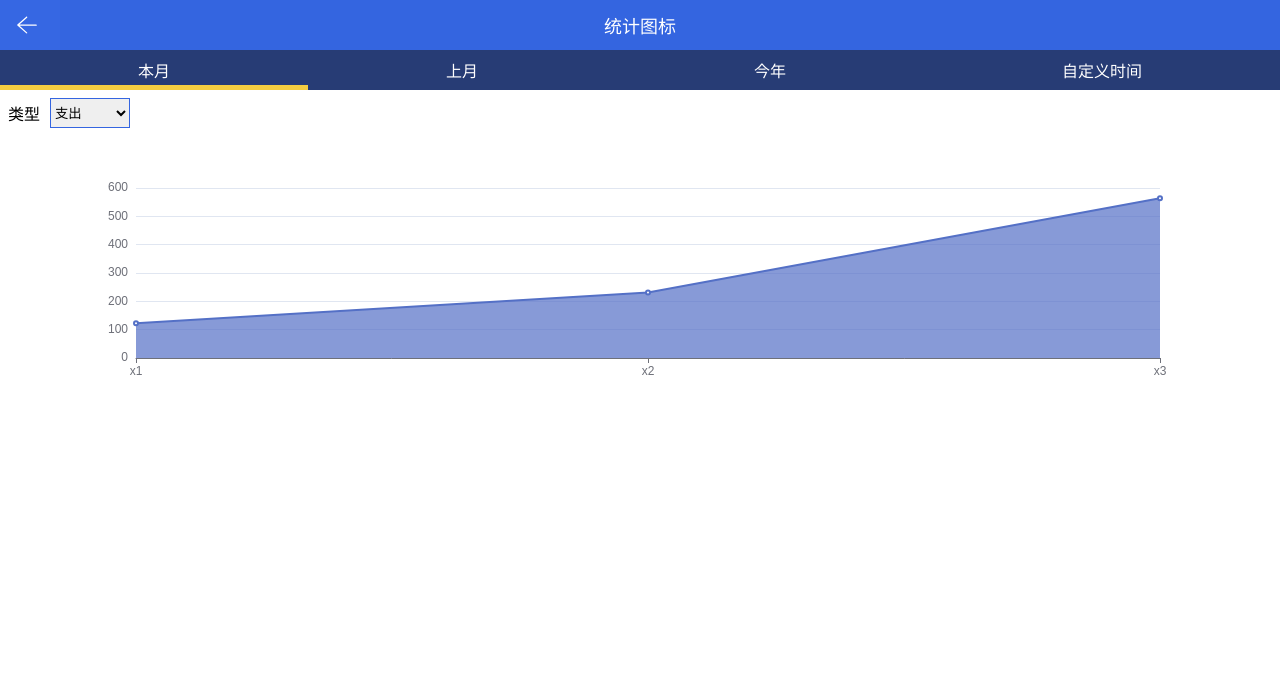
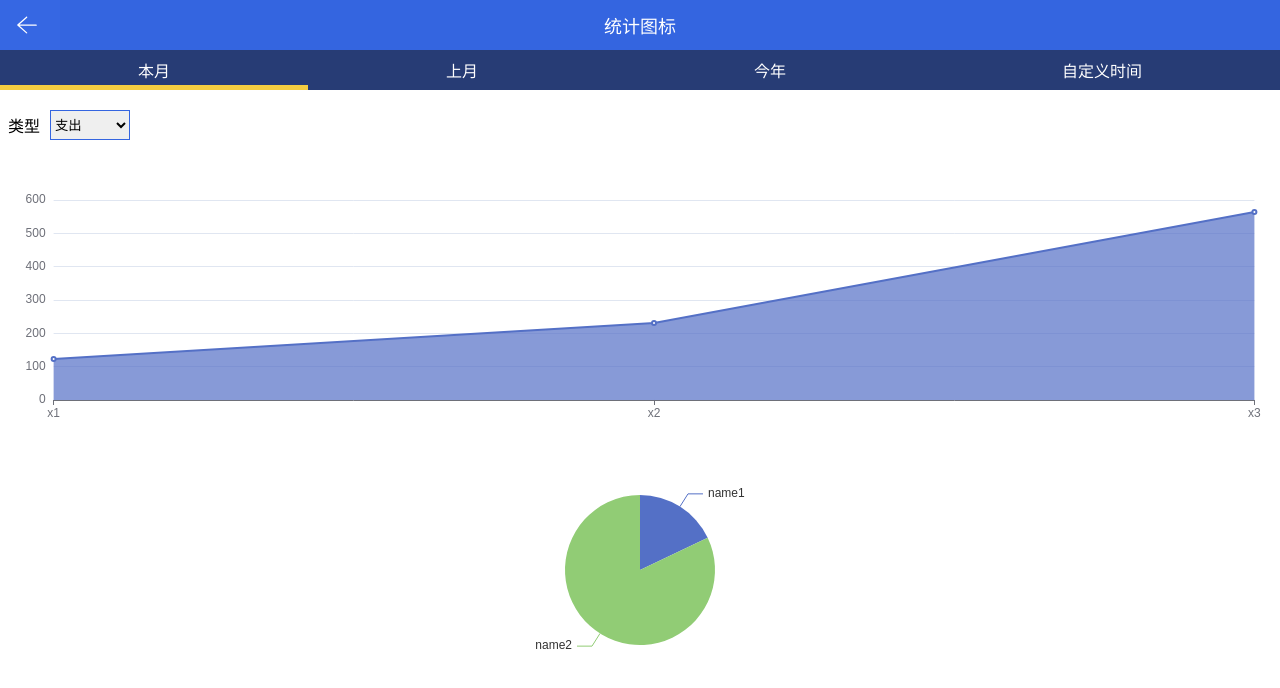
Before and after one commit to jgorijinal/github-page-demo-1, a Vue app: page /#/statistics in a window 1280 px wide. Shown: the top 688 px of the page. Built offline with nearby package versions, Linux system fonts and the light colour scheme.

Commit message:
封装 pieEchart 饼图

```diff
--- a/src/views/statistics/components/LineEchart.vue
+++ b/src/views/statistics/components/LineEchart.vue
@@ -1,6 +1,6 @@
 <template>
-  <div>
-    <base-echart :options="options"></base-echart>
+  <div class="line-echart">
+    <base-echart :options="options" height="280px"></base-echart>
   </div>
 </template>
 <script setup lang="ts">
@@ -13,7 +13,7 @@ export interface LineEchartProps {
   values:string[]
 }
 const props = defineProps<LineEchartProps>()
-// props数据有可能随时会变, 所以使用 computed 计算属性
+// props数据有可能随时会变, 所以使用 computed 计算属性返回 options
 const options = computed(() => {
   return {
   tooltip: {
@@ -25,12 +25,12 @@ const options = computed(() => {
       }
     }
   },
-  // grid: {
-  //   left: '3%',
-  //   right: '4%',
-  //   bottom: '3%',
-  //   containLabel: true
-  // },
+  grid: {
+    left: '2%',
+    bottom: '0',
+    right: '2%',
+    containLabel: true
+  },
   xAxis: [
     {
       type: 'category',
--- a/src/views/statistics/components/charts.vue
+++ b/src/views/statistics/components/charts.vue
@@ -11,11 +11,13 @@
     </div>
     <!--图表-->
     <line-echart :x-labels="['x1','x2','x3']" :values="['123','231','564']"></line-echart>
+    <pie-echart :pie-data="[{name:'name1',value:'123'},{name:'name2',value:'564'}]"/>
   </div>
 </template>
 <script setup lang="ts">
 import { ref,onMounted } from 'vue'
 import lineEchart from './LineEchart.vue'
+import pieEchart from './pieEchart.vue'
 // 开始时间, 结束时间, 支出/收入类型 v-model 绑定
 interface chartsProps {
   startDate: string
@@ -34,8 +36,9 @@ const selectChange = (e:any) => {
 </script>
 <style lang="scss" scoped>
 .eren-chart-container{
-  padding:8px;
+    // padding:8px;
   .eren-chart-select{
+    padding: 20px 0 0 8px;
     display: flex;
     align-items: center;
     select{
--- /dev/null
+++ b/src/views/statistics/components/pieEchart.vue
@@ -0,0 +1,45 @@
+<template>
+  <div class="pie-echart">
+    <base-echart :options="options"></base-echart>
+  </div>
+</template>
+<script setup lang="ts">
+import baseEchart from './base-echart.vue'
+import { EChartsOption } from 'echarts'
+import { computed } from 'vue'
+
+export interface IDateType {
+  name: string
+  value:string
+}
+const props = defineProps<{
+  pieData: IDateType[]
+}>()
+// props数据有可能随时会变, 所以使用 computed 计算属性
+const options = computed(() => {
+  return {
+    grid: {
+    left: '2%',
+    bottom: '0',
+      right: '2%',
+    top:'0',
+    containLabel: true
+  },
+    series: [
+    {
+        name: 'Access From',
+      type: 'pie',
+      radius: '50%',
+      data: props.pieData,
+      emphasis: {
+        itemStyle: {
+          shadowBlur: 10,
+          shadowOffsetX: 0,
+          shadowColor: 'rgba(0, 0, 0, 0.5)'
+        }
+      }
+    }
+    ],
+} as EChartsOption
+})
+</script>
```
